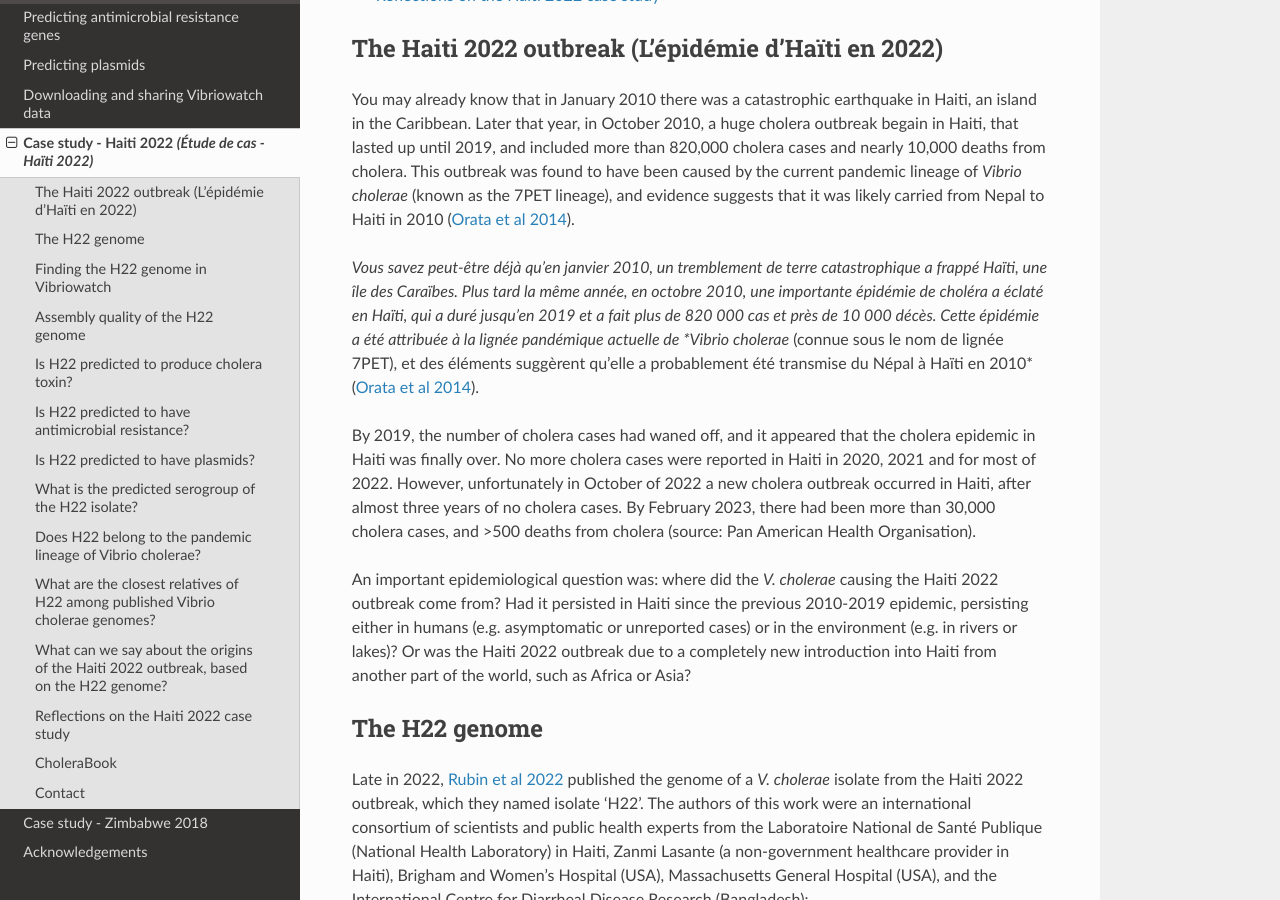
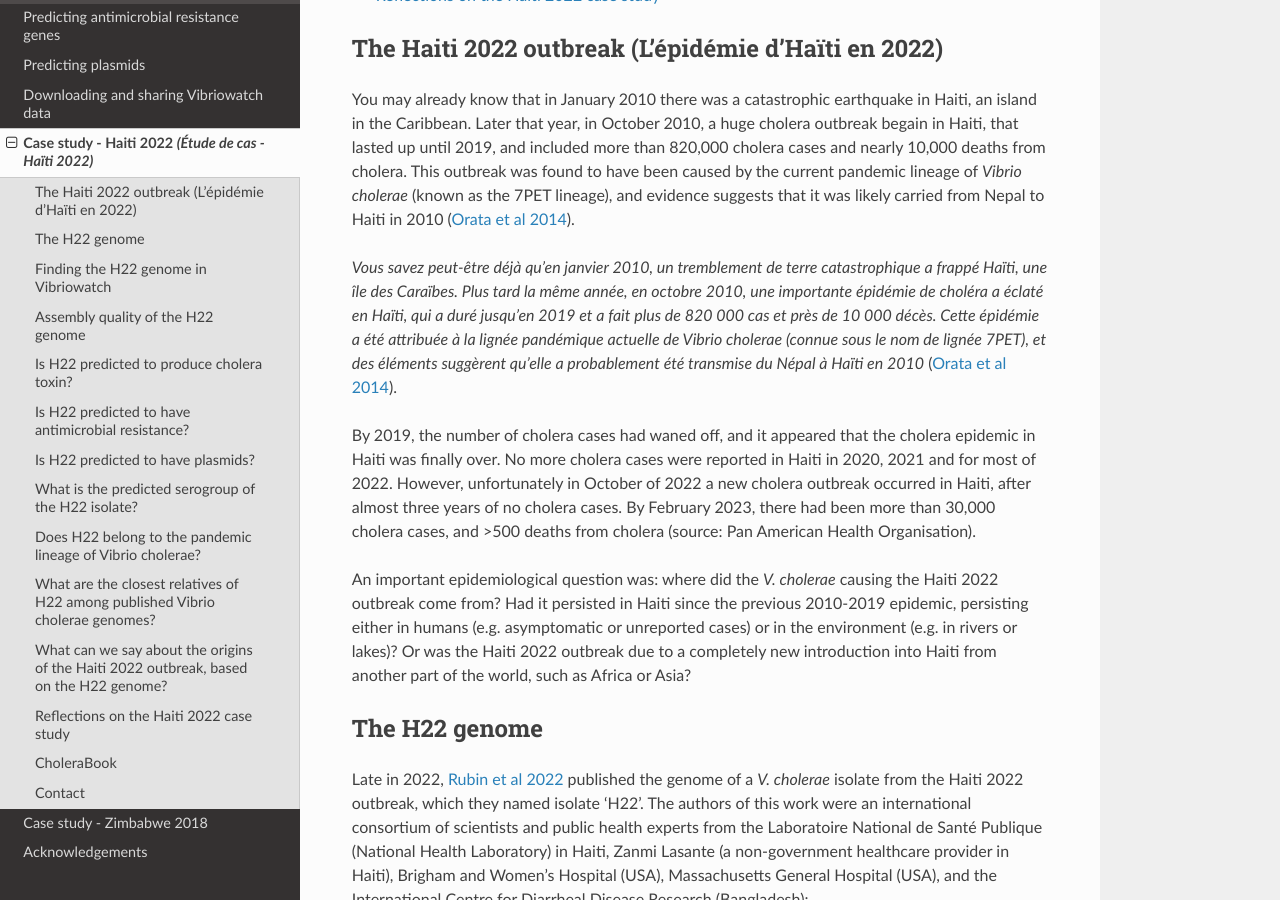
Before and after one commit to avrilcoghlan/vibriowatch, a Sphinx documentation site: the page built from docs/source/haiti.rst, in a window 1280 px wide and 900 px high, scrolled down 1064 px. Built offline with Sphinx 7.4.7 and the Read the Docs theme 3.1.0, drawn with Linux system fonts in a browser that asks for light colours.

```diff
--- a/docs/source/haiti.rst
+++ b/docs/source/haiti.rst
@@ -41,7 +41,7 @@ by the current pandemic lineage of *Vibrio cholerae* (known as the 7PET lineage)
 was likely carried from Nepal to Haiti in 2010 (`Orata et al 2014`_).
 
 *Vous savez peut-être déjà qu'en janvier 2010, un tremblement de terre catastrophique a frappé Haïti, une île des Caraïbes.
-Plus tard la même année, en octobre 2010, une importante épidémie de choléra a éclaté en Haïti, qui a duré jusqu'en 2019 et a fait plus de 820 000 cas et près de 10 000 décès. Cette épidémie a été attribuée à la lignée pandémique actuelle de *Vibrio cholerae* (connue sous le nom de lignée 7PET), et des éléments suggèrent qu'elle a probablement été transmise du Népal à Haïti en 2010* (`Orata et al 2014`_).
+Plus tard la même année, en octobre 2010, une importante épidémie de choléra a éclaté en Haïti, qui a duré jusqu'en 2019 et a fait plus de 820 000 cas et près de 10 000 décès. Cette épidémie a été attribuée à la lignée pandémique actuelle de Vibrio cholerae (connue sous le nom de lignée 7PET), et des éléments suggèrent qu'elle a probablement été transmise du Népal à Haïti en 2010* (`Orata et al 2014`_).
 
 .. _Orata et al 2014: https://pubmed.ncbi.nlm.nih.gov/24699938/
 
```
